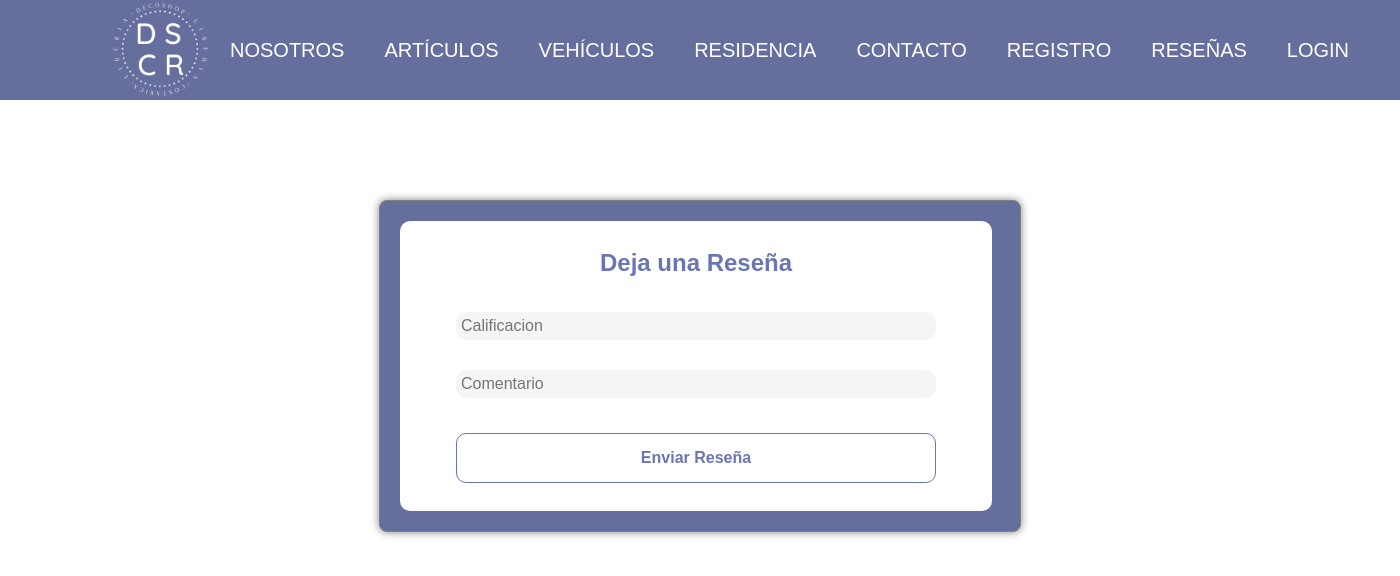
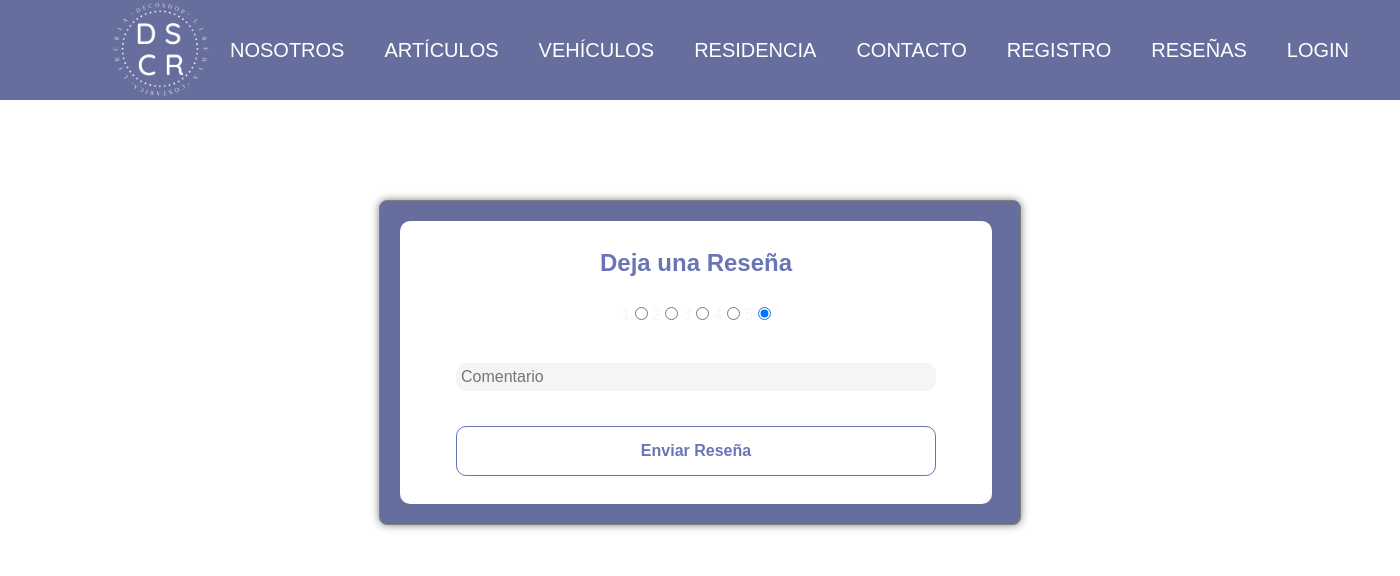
Before and after one commit to Sasafg/Ambiente-Web-Cliente-Servidor, a PHP site: page /php/resenas.php in a window 1400 px wide; the page is wider, and only the part inside the window is pictured. Shown: the top 576 px of that part. Run offline with PHP 8.4, Linux system fonts and the light colour scheme.

Commit message:
Modificaciones de diseno Resena

```diff
--- a/js/scriptRegistro.js
+++ b/js/scriptRegistro.js
@@ -41,9 +41,9 @@ function procesaResena(){
     var pCalificacion = document.getElementById('calificacion').value;
     var pComentario = document.getElementById('comentario').value;
 
-    if(pCalificacion >= 1 & pCalificacion<=5){
+    if(pCalificacion >= 1 && pCalificacion<=5){
         validaContrasena(pCalificacion, pComentario);
     } else {
-        alert("La calificacion debe ser entre 1 y 5.");
+        //alert("La calificacion debe ser entre 1 y 5.");
     }
 }
--- a/php/resenas.php
+++ b/php/resenas.php
@@ -23,10 +23,22 @@
 
         <form method="POST" action="../server/recibeResena.php">
             <h2> Deja una Reseña </h2>
-            <!-- Comentario -->
+            <!--  -->
+            <span id="calificacion">
+                        <label for="lcal1">1</label>
+                        <input id="calificacion" type="radio" name="calificacion" value="1" />
+                        <label for="lcal2">2</label>
+                        <input id="calificacion" type="radio" name="calificacion" value="2" />
+                        <label for="lcal3">3</label>
+                        <input id="calificacion" type="radio" name="calificacion" value="3" />
+                        <label for="lcal4">4</label>
+                        <input id="calificacion" type="radio" name="calificacion" value="4" />
+                        <label for="lcal4">5</label>
+                        <input id="calificacion" type="radio" name="calificacion" value="5" checked="checked" /></span><br />
+            <!--
             <div class="caja">
-                <input type="number" name="                             calificacion" id="calificacion" required placeholder="Calificacion">
-            </div>
+                <input type="number" name="calificacion" id="calificacion" pattern="[0-5]" required placeholder="Calificacion">
+            </div>-->
             <div class="caja">
                 <input type="text" name="comentario" id="comentario" required placeholder="Comentario">
             </div>
```
